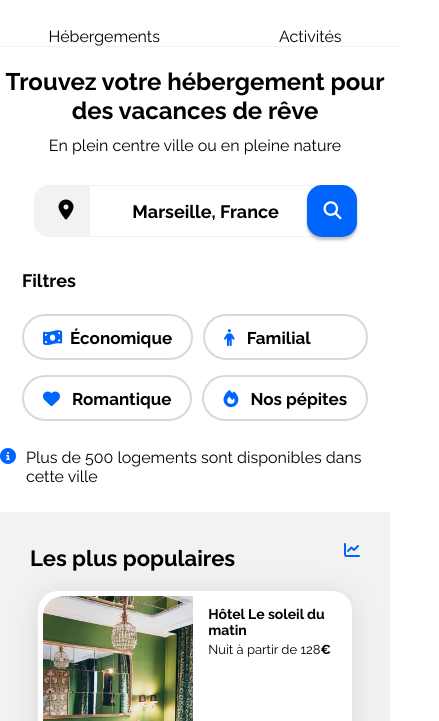
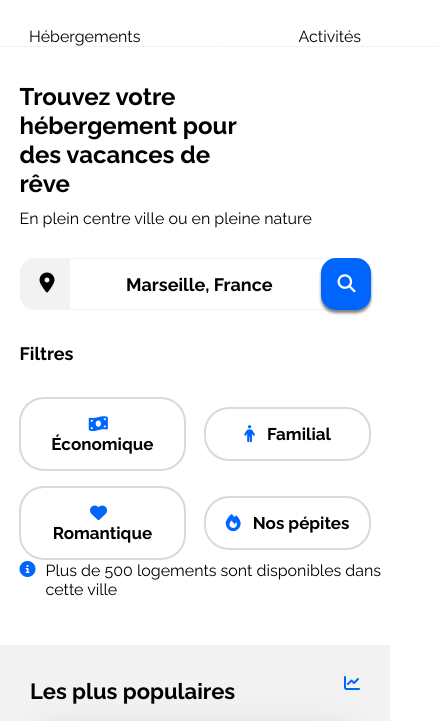
Before and after one commit to Joaqu-ins/projet1, a plain HTML site: page index.html in a window 390 px wide. Shown: the part 57-778 px from the top of the page, 439 px wide, since content can reach past the window. Drawn offline with Linux system fonts and the light colour scheme.

Commit message:
feat: done a really responsive work about the research zone and the filter zone

```diff
--- a/css/style.css
+++ b/css/style.css
@@ -8,6 +8,7 @@
     --main-color: #0065FC;
     --main-bg-color: #F2F2F2;
     --filter-bg-color: #DEEBFF;
+
 }
 
 .fa-solid {
@@ -68,12 +69,6 @@ a {
 
 
 
-
-
-
-
-
-
 /****** Header *******************************************************/
 .header {
 
@@ -116,7 +111,7 @@ a {
 /****** Research and filter section *********************************************************************************************************/
 
 
-.search_filtre h1 {
+.main_title {
     margin-top: 70px;
     margin-bottom: -5px;
     }
@@ -230,10 +225,6 @@ a {
 
     }
 /*********************************************************************************************************************************************/
-
-
-
-
 
 
 
@@ -370,22 +361,6 @@ margin-top: 30px;
 
 
 
-
-
-
-
-
-
-
-
-
-
-
-
-
-
-
-
 /****** Section activites*********************************************************************************************************************/
 
 
@@ -428,30 +403,10 @@ margin-top: 30px;
 
 
 .activites .card-title {
-padding: 0px 0px 0px 5px;
+padding: 0px 0px 0px 25px;
 }
 
-
-
-
-
-
-
-
-
-
 /*********************************************************************************************************************************************/
-
-
-
-
-
-
-
-
-
-
-
 
 
 
@@ -467,11 +422,18 @@ footer {
     min-height: 150px;
     margin-top: 50px;
     display: flex;
-    gap: 230px;
+    justify-content: space-between;
+
 }
 
 .div_inside_footer {
     padding-left: 20px;
+    min-width: 180px;
+}
+
+
+#footer_div2, #footer_div3 {
+    padding-right: 50px;
 }
 
 .titles_in_footer {
@@ -486,6 +448,11 @@ footer {
 .ul_div_footer li {
     padding-top: 20px;
 }
+
+
+
+
+
 
 /*********************************************************************/
 
@@ -573,9 +540,9 @@ footer {
     flex-direction: column;
 }
 
-.search_filtre h1 {
+/* .main_title {
     margin-top: 50px;
-}
+} */
 
 
 /** research zone **/
@@ -620,14 +587,9 @@ footer {
 
 /** footer ********/
 
+
 footer {
-    gap: 9%;
-}
-
-#footer_div3 {
-    padding-left: 9%;
-}
-
+gap: 10%;
 }
 
 
@@ -674,7 +636,7 @@ footer {
     }
 
     .link_nav {
-        padding: 0px 15% 0px 15%;
+        padding: 0px 20% 0px 20%;
         border-bottom: solid 1px #F2F2F2;
     }
 
@@ -688,41 +650,49 @@ footer {
         margin-bottom: 30px;
     }
 
+
+
+
  /** Search and filter section ***********/
 
-    .search_filtre h1 {
-        margin-top: 20px;
-        text-align: center;
+    .main_title {
+        width: 60%;
+        min-width: 230px;
+        margin-left: 5%;
+        margin-top: 35px;
     }
 
     #p_under_h1 {
-        text-align: center;
+        margin-left: 5%;
     }
-
 
 
     /** Research zone **/
 
 
     .formulaire {
-        width: auto;
+        width: 90%;
         margin: auto;
     }
 
 
     #iconGPS {
-        padding-left: 25px;
-        margin-right: -5px;
+
         padding-top: 15px;
+        padding-right: 15px;
+        padding-left: -10px;
     }
 
     .text_research {
         margin-right: -15px;
-        width: 100%;
+        width: 105%;
+        margin: auto;
+        height: 48px;
     }
 
 .button_research_icon {
 
+    margin-left: -8px;
     padding-left: 100px;
     padding-right: 20px;
 }
@@ -741,7 +711,7 @@ footer {
         border-radius: 15px 15px 15px 15px;
         padding-top: 16px;
         padding-left: 17px;
-        box-shadow: 0px 3px 3px rgba(0, 0, 0, 0.25);
+        box-shadow: 0px 3px 3px rgba(0, 0, 0, 0.5);
     }
 
     .button_research_icon i {
@@ -753,32 +723,41 @@ footer {
 
 
     .div_filter {
-        width: auto;
-        margin: auto;
+        width: 100%;
     }
+
+    #filter_title {
+        margin-left: 5%;
+    }
+
 
     .buttons_filter {
         flex-direction: column;
+        width: 95%;
+        margin: auto;
     }
 
     .set_of_2_buttons_filter {
         display: flex;
-        gap: 10px;
+        width: 100%;
     }
 
-    #familial_button {
-        padding-right: 55px;
+   .button {
+       padding-top: 15px;
+       padding-bottom: 15px;
+       width: 45%;
+       margin: auto;
+   }
 
-    }
+
 
 
 
 /**info bar**/
 
 #infobar {
-    top: 100px;
-    width: auto;
-    margin: auto;
+    padding-top: 120px;
+    margin-left: 5%;
 }
 
 
@@ -786,7 +765,7 @@ footer {
 /** hebergements-and-populaires section ********/
 
 .hebergements-and-populaires {
-    padding-top: 120px;
+    padding-top: 90px;
     flex-direction:column-reverse;
 }
 
@@ -900,15 +879,15 @@ footer {
     flex-direction: column;
 }
 
-.div_inside_footer {
-    padding-left: 8%;
+
+
+#footer_div1,#footer_div2 {
+
+margin-left: 5%;
 }
 
 #footer_div3 {
-    color: red;
-
+    margin-left: -1%;
 }
 
-
-
-}
+}}
--- a/index.html
+++ b/index.html
@@ -48,7 +48,7 @@
             <section class="search_filtre">
                 <!--RESEARCH AND FILTER SECTION ************************************************  -->
 
-                <h1>Trouvez votre hébergement pour des vacances de rêve</h1>
+                <h1 class="main_title">Trouvez votre hébergement pour des vacances de rêve</h1>
                 <p id="p_under_h1">En plein centre ville ou en pleine nature</p>
 
 
@@ -485,7 +485,7 @@
 
         <!-- FOOTER -->
         <footer>
-            <div class="div_inside_footer">
+            <div class="div_inside_footer" id="footer_div1">
                 <h3 class="titles_in_footer">Á propos</h3>
                 <ul class="ul_div_footer">
                     <li>Fonctionnement du site</li>
@@ -495,7 +495,7 @@
                 </ul>
             </div>
 
-            <div class="div_inside_footer">
+            <div class="div_inside_footer" id="footer_div2">
                 <h3 class="titles_in_footer">Nos hébergements</h3>
                 <ul class="ul_div_footer">
                     <li>Charte qualité</li>
```
